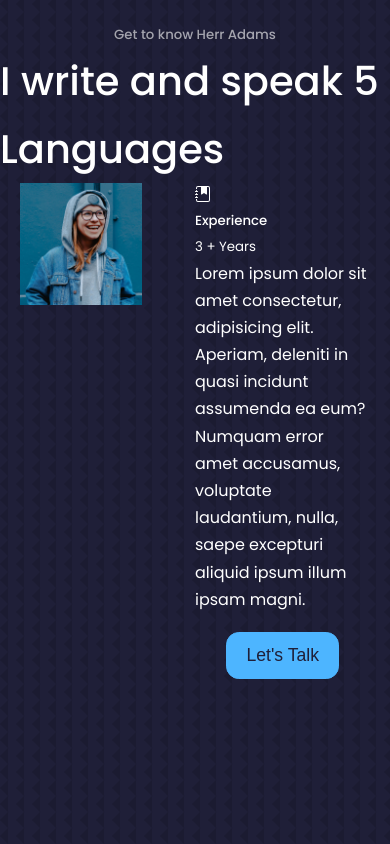
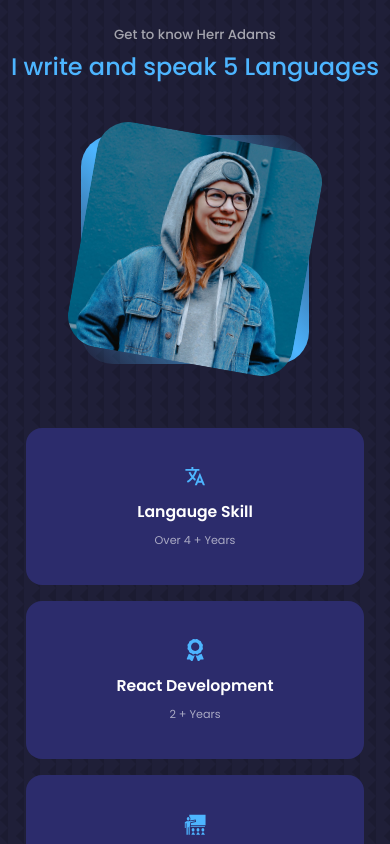
Before and after one commit to sibTunechy/React_Web_Egator, a React (Create React App) app: page / in a window 390 px wide. Shown: the part 1060-1904 px from the top of the page. Built offline with nearby package versions, Linux system fonts and the light colour scheme.

Commit message:
About Page
Completed Version of About page.

```diff
--- a/src/Components/about/About.jsx
+++ b/src/Components/about/About.jsx
@@ -1,13 +1,14 @@
 import React from 'react'
 import './about.css'
-import { data } from '../../data'
+import { data, cardData } from '../../data'
 import Button from '../../tools/Button/Button'
 import { BsFillJournalBookmarkFill } from 'react-icons/bs'
+
 export default function About() {
   return (
     <section className='about' id='about'>
       <h5>Get to know Herr Adams</h5>
-      <h1>I write and speak 5 Languages</h1>
+      <h2>I write and speak 5 Languages</h2>
 
       <div className="container about__container">
         <div className="about__me">
@@ -18,11 +19,14 @@ export default function About() {
 
       <div className="about__content">
         <div className="about__cards">
+          {cardData.map((item) => (
           <article className="about__card">
-            <BsFillJournalBookmarkFill className='about__icon' />
-            <h5>Experience</h5>
-            <small>3 + Years</small>
+            <span className='about__icon'>{item.icon}</span>
+            <h5>{item.title}</h5>
+            <small>{item.year}</small>
           </article>
+          ))}
+
         </div>
 
         <p>
--- a/src/Components/about/about.css
+++ b/src/Components/about/about.css
@@ -3,3 +3,102 @@
    grid-template-columns: 35% 50%;
    gap: 15%;
   }
+.about__me{
+   width: 100%;
+   aspect-ratio: 1/1;
+   border-radius: 2rem;
+   background: linear-gradient(45deg, transparent, var(--color-primary), transparent);
+   display: grid;
+   place-items: center;
+   transition: var(--transition);
+}
+.about__me-image{
+   border-radius: 2rem;
+   transform: rotate(10deg);
+   overflow: hidden;
+}
+.about__me-image:hover{
+   transform: rotate(0);
+}
+.about__cards{
+   display: grid;
+   grid-template-columns: repeat(3,1fr);
+   gap: 1.5rem;
+}
+
+.about__card{
+   width: max-content;
+   margin: 0 auto;
+   background: var(--color-bg-variant);
+   border: 1px solid transparent;
+   border-radius: 1rem;
+   padding: 2rem;
+   text-align: center;
+   transition: var(--transition);
+}
+.about__card:hover{
+   background: transparent;
+   border: var(--color-primary-variant);
+   cursor: pointer;
+}
+
+.about__icon{
+   margin-bottom: 1rem;
+   font-size: 1.4rem;
+   color: var(--color-primary);
+}
+
+.about__card h5{
+   font-size: 0.98rem;
+   font-weight:bold;
+}
+.about__card small{
+   font-size: 0.7rem;
+   color: var(--color-light);
+}
+
+.about__content p{
+   margin: 2rem 0 2.6rem;
+   color: var(--color-light);
+}
+
+
+/* ===== MEDIA QUERIES TABLET ===== */
+@media screen and (max-width: 1024px) {
+  .about__container{
+   grid-template-columns: 1fr;
+   gap: 0;
+  }
+  .about__me{
+   width: 50%;
+   margin: 2rem auto 4rem;
+  }
+
+  .about__content p {
+   margin: 1rem 0 1..5rem;
+  }
+
+ }
+
+ /* ===== MEDIA QUERIES MOBILE ===== */
+ @media screen and (max-width: 600px) {
+   .about__me{
+      width: 65%;
+      margin: 0 auto 3rem;
+   }
+   .about__cards{
+    display: block;
+   }
+
+   .about__card{
+      width: 40vh;
+      margin: 1rem auto;
+   }
+
+   .about__content{
+      text-align: center;
+   }
+   .about__content p{
+      margin: 1.5rem 0;
+   }
+ }
--- a/src/data.js
+++ b/src/data.js
@@ -1,7 +1,16 @@
 import ME from './assets/me.png'
 import MeAbout from "./assets/me-about.jpg";
+import { IoLanguageSharp } from 'react-icons/io5'
+import { FaAward, FaChalkboardTeacher } from 'react-icons/fa'
+import { GiTeacher } from 'react-icons/gi'
 
 export const data = {
     imag: ME,
     imag2: MeAbout,
 }
+
+export const cardData = [
+    { icon: <IoLanguageSharp />, title: "Langauge Skill", year: "Over 4 + Years" },
+    { icon: <FaAward />, title: "React Development", year: "2 + Years" },
+    { icon: <GiTeacher />, title: "Teaching Skill", year: "4 + Years" },
+  ];
```
